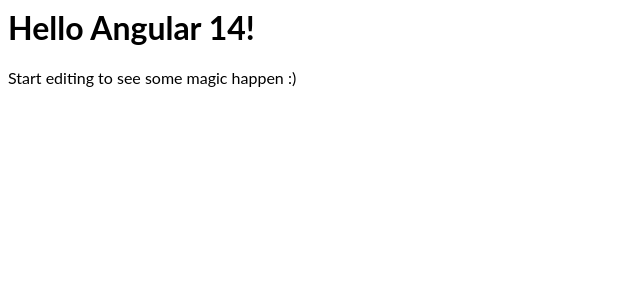
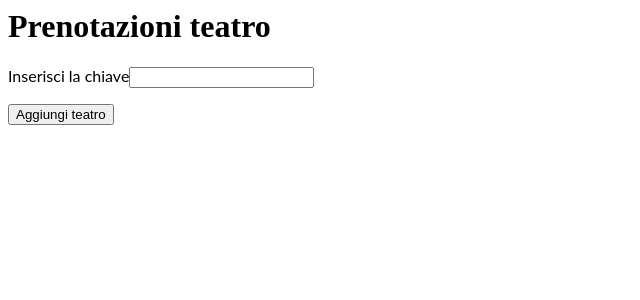
Before and after one commit to Bakko000/SSW_Project, an Angular app: page / in a window 1280 px wide. Shown: the top 300 px of the page, without its empty margins (0-640 px from the left). Built offline with nearby package versions, Linux system fonts and the light colour scheme.

Commit message:
1 file modified, 5 added

```diff
--- a/src/app/app.component.html
+++ b/src/app/app.component.html
@@ -1,4 +1,7 @@
-<hello name="{{ name }}"></hello>
+<h1>Prenotazioni teatro</h1>
 <p>
-  Start editing to see some magic happen :)
+  <label for="chiave">Inserisci la chiave</label> <input type="text" class="textbox" id="chiave"/>
 </p>
+<p>
+  <button id="aggiungiteatro">Aggiungi teatro</button>
+</p>
```
Also changed, not shown: src/app/db.service.ts (added, +8 -0 lines), src/app/nominativo/nominativo.component.ts (added, +15 -0 lines), src/app/prenotazione/prenotazione.component.ts (added, +15 -0 lines), src/app/nominativo/nominativo.component.css (added), src/app/prenotazione/prenotazione.component.css (added).
